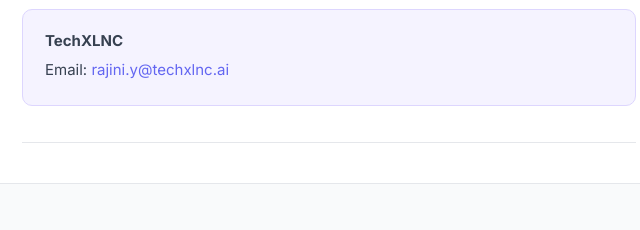
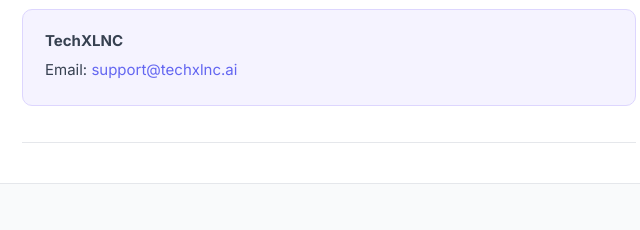
Before and after one commit to rajiniyarramreddy/qwiktel-website, a plain HTML site: page privacy.html in a window 1280 px wide. Shown: the part 2290-2520 px from the top of the page, 311-951 px from the left. Drawn offline with Linux system fonts and the light colour scheme.

Commit message:
Update privacy.html

```diff
--- a/privacy.html
+++ b/privacy.html
@@ -266,7 +266,7 @@
     <p>If you have any questions about this Privacy Policy, please contact us:</p>
     <div class="contact-box">
       <p><strong>TechXLNC</strong></p>
-      <p>Email: <a href="mailto:rajini.y@techxlnc.ai">rajini.y@techxlnc.ai</a></p>
+      <p>Email: <a href="mailto:support@techxlnc.ai">support@techxlnc.ai</a></p>
     </div>
 
     <hr />
```
